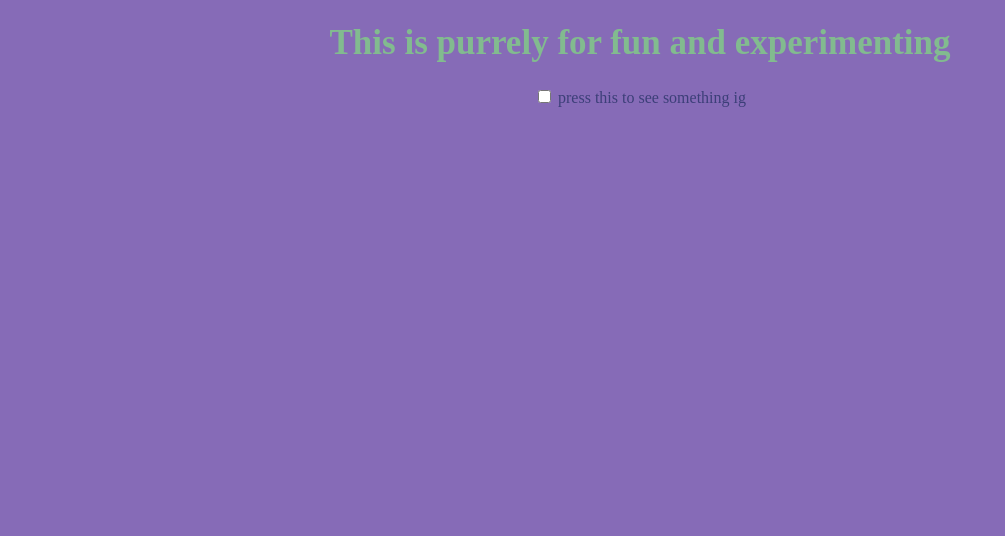
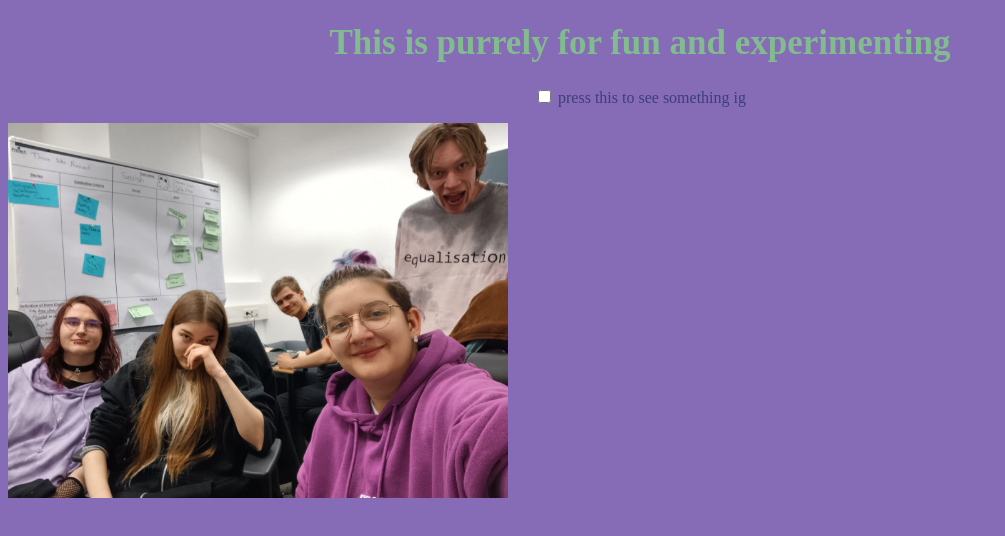
Before and after one commit to LianBimix/Code-1, a plain HTML site: page Fuck-around-and-find-out.html in a window 1280 px wide. Shown: the whole page, without its empty margins (0-1005 px from the left). Drawn offline with Linux system fonts and the light colour scheme.

Commit message:
Updated (and polished)

```diff
--- a/Fuck-around-and-find-out.html
+++ b/Fuck-around-and-find-out.html
@@ -9,5 +9,6 @@
 </head>
 <body>
     <p><input type="checkbox"> press this to see something ig</p>
+    <img src="AAAAAAAAAAAAAAAA.jpg" alt="total am Ente">
 </body>
 </html>
--- a/fuck.css
+++ b/fuck.css
@@ -11,8 +11,10 @@ p {
     color: #3c3f78;
     text-align: center;
 }
-input{
-    size: 20px;
-    color: #c5aadbbf;
-    transition: ease-in-out 0.3s;
+img{
+    align-content: center;
+    width: 500px;
+    height: auto;
+    animation: alternate;
+    animation-duration: 10s;
 }
```
Also changed, not shown: index.html (deleted, +0 -17 lines), AAAAAAAAAAAAAAAA.jpg (renamed from WhatsApp Image 2025-04-11 at 00.56.29_73496de3.jpg).
